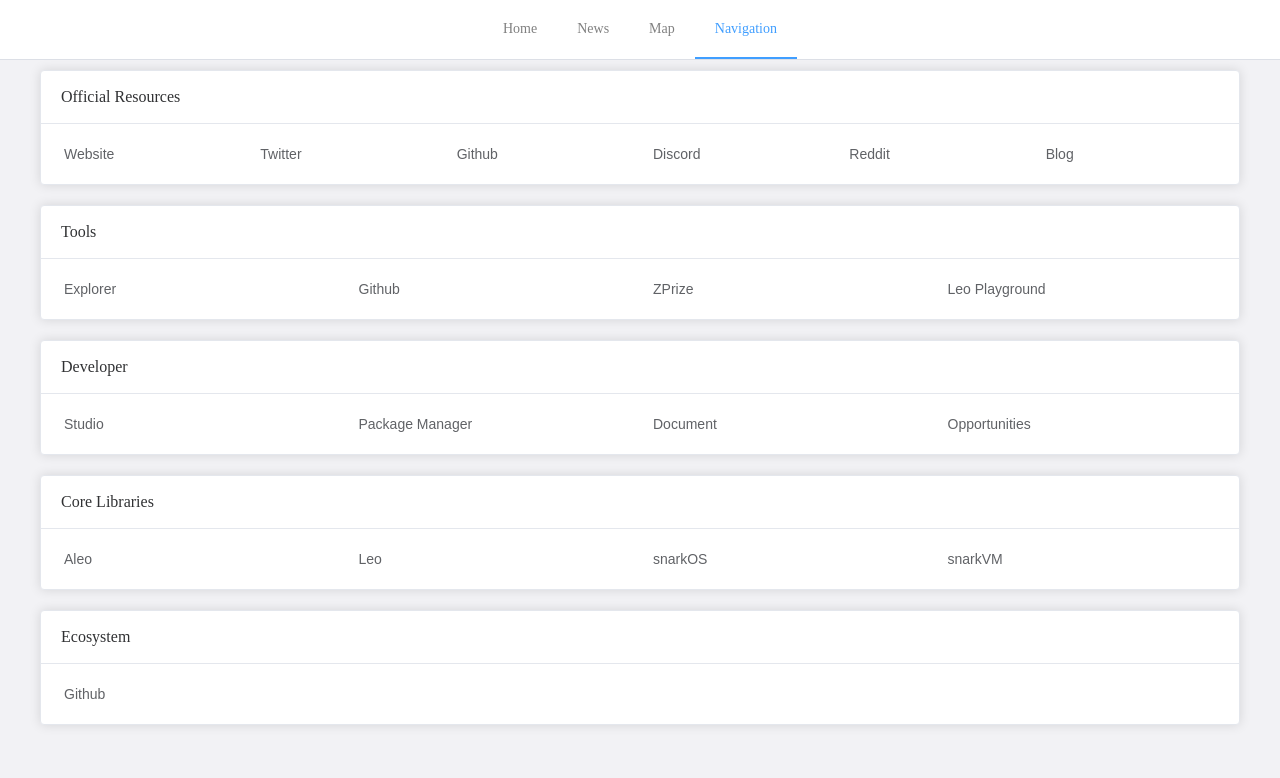
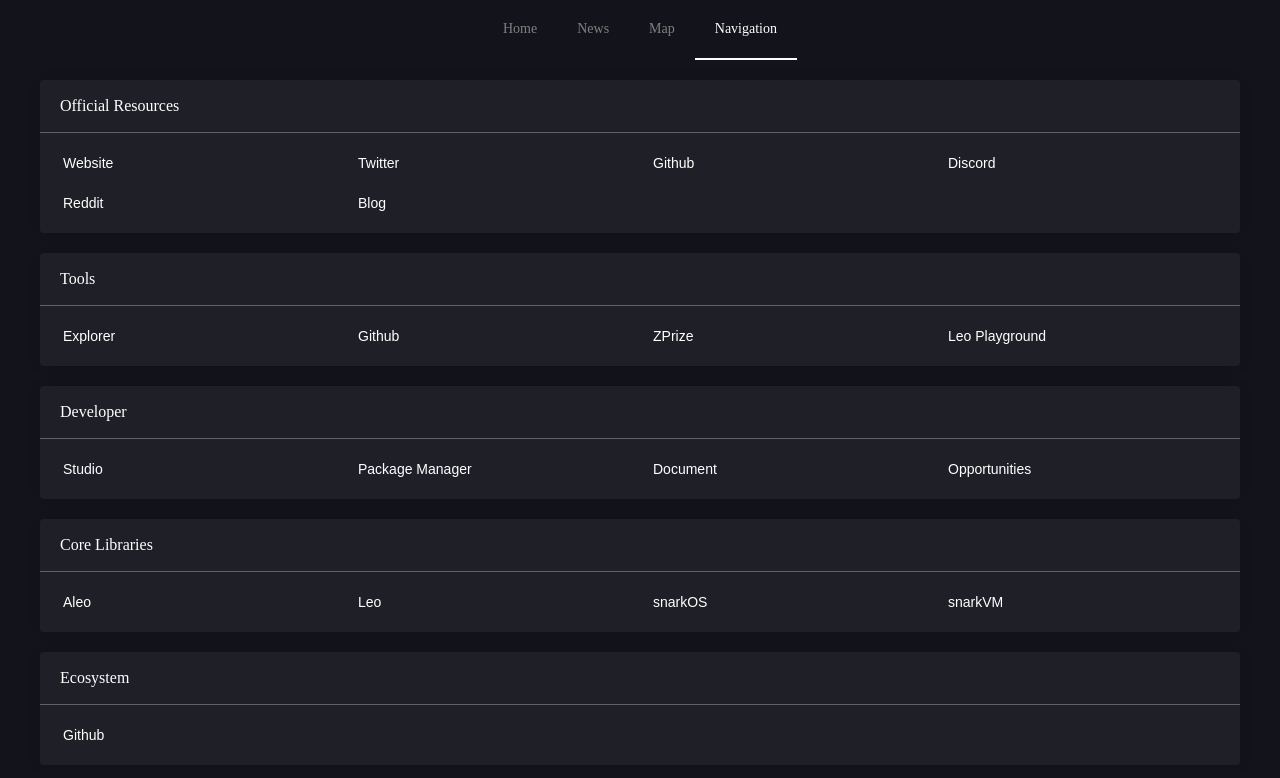
Before and after one commit to hanbu97/aleoscan-frontend, a Vue app: page /navigation in a window 1280 px wide. Shown: the top 778 px of the page. Built offline with nearby package versions, Linux system fonts and the light colour scheme.

Commit message:
optimize

```diff
--- a/src/App.vue
+++ b/src/App.vue
@@ -39,8 +39,6 @@
   width: 1200px;
   margin: 0 auto;
   position: relative;
-  top: 30px;
-  padding-top: 20px;
   height: calc(100% - 60px);
 }
 
--- a/src/assets/main.css
+++ b/src/assets/main.css
@@ -59,5 +59,5 @@
 html,body,#app{
   width: 100%;
   height: 100%;
-  background: #F2F2F5;
+  background: #13141B;
 }
--- a/src/components/TopMenu.vue
+++ b/src/components/TopMenu.vue
@@ -5,11 +5,13 @@
       class="el-menu-demo"
       mode="horizontal"
       @select="handleSelect"
+      active-text-color="#fff"
+        background-color="#545c64"
       router
       text-color="gray"
     >
-      <el-menu-item index="/Home"
-        ><RouterLink to="/Home">Home</RouterLink></el-menu-item
+      <el-menu-item index="/home"
+        ><RouterLink to="/home">Home</RouterLink></el-menu-item
       >
       <el-menu-item index="/news"
         ><RouterLink to="/news">News</RouterLink></el-menu-item
@@ -26,9 +28,14 @@
 <style lang="scss" scoped>
 .menu-page{
  width: 100%;
- position: fixed;
+ position: relative;
  top: 0;
  left: 0;
+ background: #13141B;
+ .el-menu--horizontal{
+ background: #13141B;
+ border-bottom:none;
+ }
 //  height: 00px;
 }
 .el-menu-demo{
@@ -42,7 +49,7 @@
   name: "topMenu",
   data() {
     return {
-      activeIndex1: "/Home",
+      activeIndex1: "/home",
     };
   },
   mounted(){
--- a/src/router/index.js
+++ b/src/router/index.js
@@ -6,10 +6,10 @@
   routes: [
     {
       path: '/',
-      redirect:"/Home"
+      redirect:"/home"
     },
     {
-      path: '/Home',
+      path: '/home',
       name: 'home',
       component: HomeView
     },
--- a/src/views/MapView.vue
+++ b/src/views/MapView.vue
@@ -75,7 +75,7 @@
 
 <style lang="scss" scoped>
 .content {
-  background: #FFFFFF;
+  background: #1F2026;
   border-radius: 20px;
 }
 </style>
--- a/src/views/NavigationView.vue
+++ b/src/views/NavigationView.vue
@@ -40,13 +40,60 @@
       </div>
     </template>
     <el-row :gutter="20" justify="space-evenly">
-    <el-col :span="4"  v-for="item in OfficialResources" justify="space-evenly"  :key="item.text">
+
+    <el-col :span="6" justify="space-evenly" >
       <el-button
       link
       >
-      <el-link :href="item.link" target="_blank">{{item.text}}</el-link>
+      <el-link :href="OfficialResources[0].link" target="_blank">{{OfficialResources[0].text}}</el-link>
       </el-button
     >
+    </el-col>
+    <el-col :span="6" justify="space-evenly" >
+      <el-button
+      link
+      >
+      <el-link :href="OfficialResources[1].link" target="_blank">{{OfficialResources[1].text}}</el-link>
+      </el-button
+    >
+    </el-col>
+    <el-col :span="6" justify="space-evenly" >
+      <el-button
+      link
+      >
+      <el-link :href="OfficialResources[2].link" target="_blank">{{OfficialResources[2].text}}</el-link>
+      </el-button
+    >
+    </el-col>
+    <el-col :span="6" justify="space-evenly" >
+      <el-button
+      link
+      >
+      <el-link :href="OfficialResources[3].link" target="_blank">{{OfficialResources[3].text}}</el-link>
+      </el-button
+    >
+    </el-col>
+   </el-row>
+      <el-row :gutter="20" justify="space-evenly" style="margin-top:20px;">
+    <el-col :span="6" justify="space-evenly" >
+      <el-button
+      link
+      >
+      <el-link :href="OfficialResources[4].link" target="_blank">{{OfficialResources[4].text}}</el-link>
+      </el-button
+    >
+    </el-col>
+    <el-col :span="6" justify="space-evenly" >
+      <el-button
+      link
+      >
+      <el-link :href="OfficialResources[5].link" target="_blank">{{OfficialResources[5].text}}</el-link>
+      </el-button
+    >
+    </el-col>
+    <el-col :span="6" justify="space-evenly" >
+    </el-col>
+    <el-col :span="6" justify="space-evenly" >
     </el-col>
    </el-row>
   </el-card>
@@ -65,6 +112,7 @@
       </el-button
     >
     </el-col>
+
    </el-row>
   </el-card>
   <el-card class="box-card">
@@ -113,7 +161,7 @@
       <el-button
       link
       >
-      <el-link :href="item.link" target="_blank">{{item.text}}</el-link>
+      <el-link  :href="item.link" target="_blank">{{item.text}}</el-link>
       </el-button
     >
     </el-col>
@@ -137,9 +185,26 @@
 .item {
   margin-bottom: 18px;
 }
-
+:deep .el-card{
+    border: none;
+  }
+  :deep .el-card__header {
+    border-bottom: 1px solid #606266;
+  }
 .box-card {
   margin-top: 20px;
   width: 100%;
+  background: #1F2027;
+  .card-header{
+    color: #fff;
+  }
+
+  .white{
+    color: #fff;
+  }
+ :deep .el-link__inner{
+    color: #fff;
+
+  }
 }
 </style>
```
